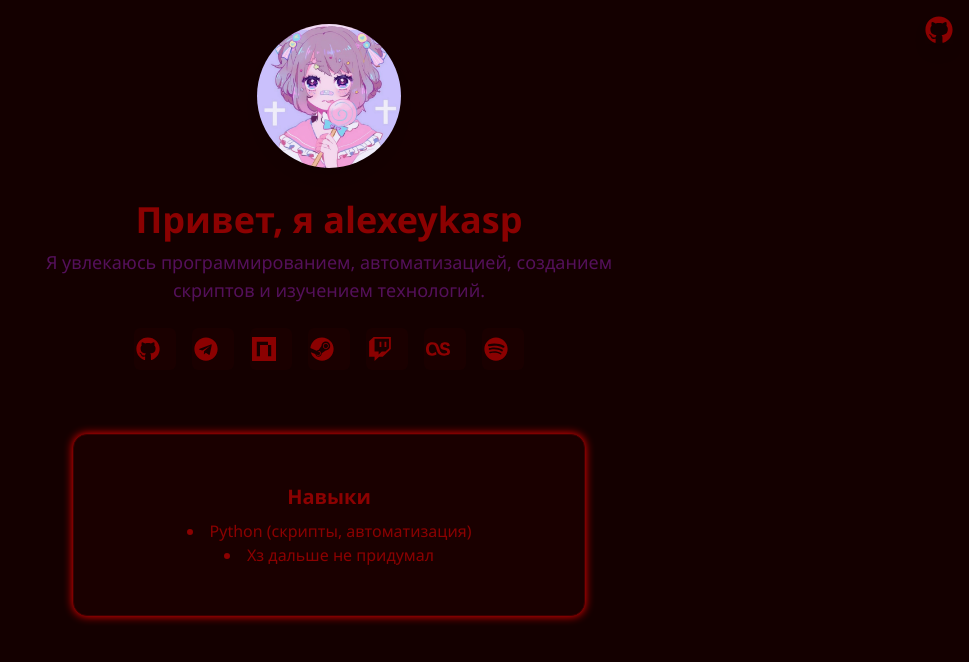
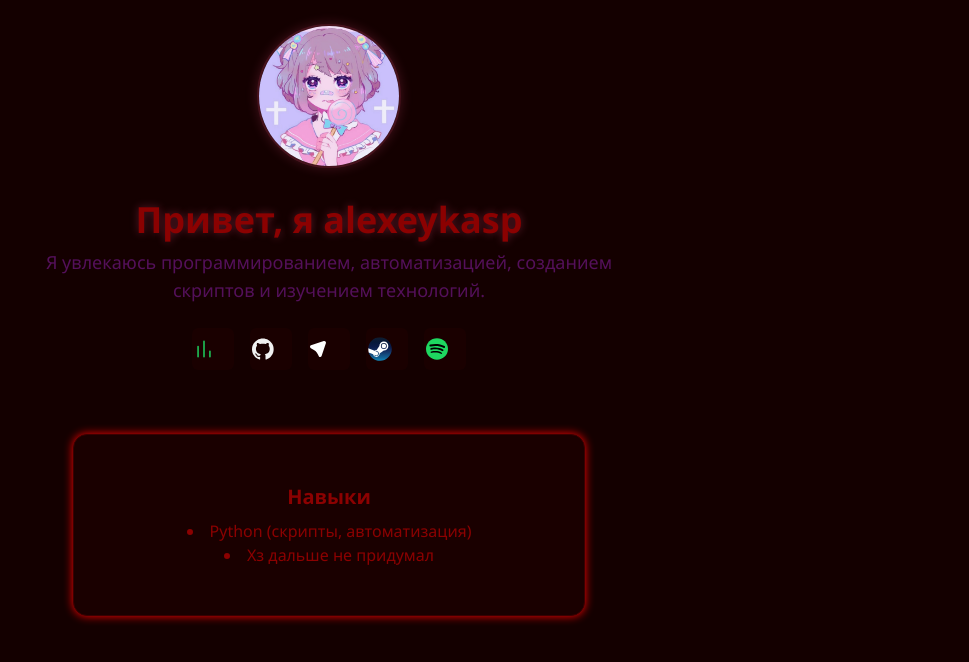
Before and after one commit to alexeykasp/web, a Next.js app: page / in a window 1280 px wide. Shown: the top 662 px of the page, without its empty margins (311-1280 px from the left). Built offline with nearby package versions, Linux system fonts and the light colour scheme.

Commit message:
refactor: switch contacts to brand SVG icons, remove NameMC/LastFM, add stats.fm, reorder Github/Telegram/Steam to center

```diff
--- a/app/components/Web.tsx
+++ b/app/components/Web.tsx
@@ -1,7 +1,5 @@
 import React from "react";
 import { Card, CardContent } from "@/components/ui/card";
-import { FaTelegram, FaSteam, FaTwitch, FaGithub, FaLastfm, FaSpotify } from "react-icons/fa";
-import { SiNamemc } from "react-icons/si";
 import Image from "next/image";
 
 export default function Web() {
@@ -12,38 +10,24 @@ export default function Web() {
 
 function MainContent() {
   const contacts = [
-    { href: "https://github.com/alexeykasp", title: "Github", Icon: FaGithub },
-    { href: "https://t.me/alexeykasp", title: "Telegram", Icon: FaTelegram },
-    { href: "https://namemc.com/profile/alexeykasp", title: "NameMC", Icon: SiNamemc },
-    { href: "https://steamcommunity.com/id/alexeykasp", title: "Steam", Icon: FaSteam },
-    { href: "https://twitch.tv/alexeykasp", title: "Twitch", Icon: FaTwitch },
-    { href: "https://last.fm/user/alexeykasp", title: "LastFM", Icon: FaLastfm },
-    { href: "https://open.spotify.com/user/31xdx6itbquf5bsnsr2mrrimhoiq", title: "Spotify", Icon: FaSpotify },
+    { href: "https://stats.fm/alexeykasp", title: "stats.fm", svgSrc: "/statsfm.svg", size: 20 },
+    { href: "https://github.com/alexeykasp", title: "Github", svgSrc: "/github.svg", size: 22 },
+    { href: "https://t.me/alexeykasp", title: "Telegram", svgSrc: "/telegram.svg", size: 16 },
+    { href: "https://steamcommunity.com/id/alexeykasp", title: "Steam", svgSrc: "/steam.svg", size: 24 },
+    { href: "https://open.spotify.com/user/31xdx6itbquf5bsnsr2mrrimhoiq", title: "Spotify", svgSrc: "/spotify.svg", size: 22 },
   ];
 
   return (
     <>
-      <div className="fixed top-0 right-0 m-4 shadow-lg animate-entry">
-        <a
-          href="https://github.com/alexeykasp/web"
-          target="_blank"
-          rel="noopener noreferrer"
-          style={{ color: "var(--primary-color)" }}
-        >
-          <FaGithub size={28} />
-        </a>
-      </div>
-
-
       <main className="flex-1 flex flex-col items-center justify-center animate-entry px-6 py-6">
         {/* Аватарка */}
-        <div className="mb-8 rounded-full overflow-hidden w-36 h-36 shadow-lg animate-avatar">
+        <div className="mb-8 rounded-full overflow-hidden w-36 h-36 shadow-lg animate-avatar" style={{ boxShadow: "0 0 12px rgba(217,74,114,0.25)", border: "2px solid rgba(217,74,114,0.25)" }}>
           <Image src={"/avatar.png"} alt="Avatar" width={144} height={144} priority />
         </div>
 
         <h1
           className="text-4xl font-bold mb-2 animate-title"
-          style={{ color: "var(--primary-color)" }}
+          style={{ color: "var(--primary-color)", textShadow: "0 0 8px rgba(217,74,114,0.35)" }}
         >
           Привет, я alexeykasp
         </h1>
@@ -58,7 +42,6 @@ function MainContent() {
         {/* Контакты */}
         <div className="grid md:flex gap-4 justify-center mb-16">
           {contacts.map((item, index) => {
-            const Icon = item.Icon;
             return (
               <a
                 key={item.title}
@@ -67,9 +50,11 @@ function MainContent() {
                 rel="noopener noreferrer"
                 className="contact-button animate-contact"
                 title={item.title}
-                style={{ animationDelay: `${index * 0.08 + 0.12}s` }}
+                style={{ animationDelay: `${index * 0.08 + 0.6}s` }}
               >
-                <span className="contact-icon"><Icon size={24} /></span>
+                <span className="contact-icon">
+                  <Image src={item.svgSrc} alt={item.title} width={item.size} height={item.size} />
+                </span>
                 <span className="contact-text">{item.title}</span>
               </a>
             );
```
